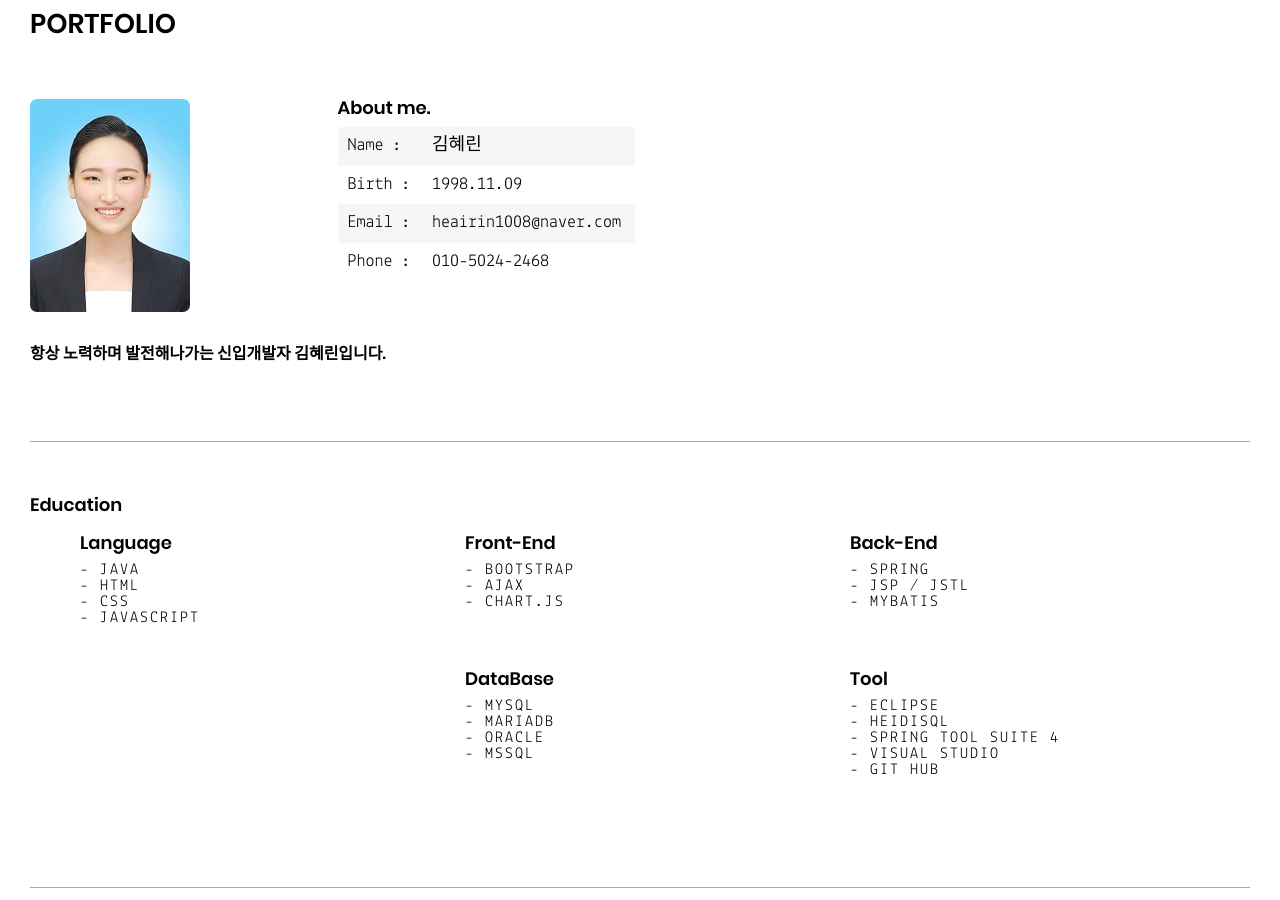
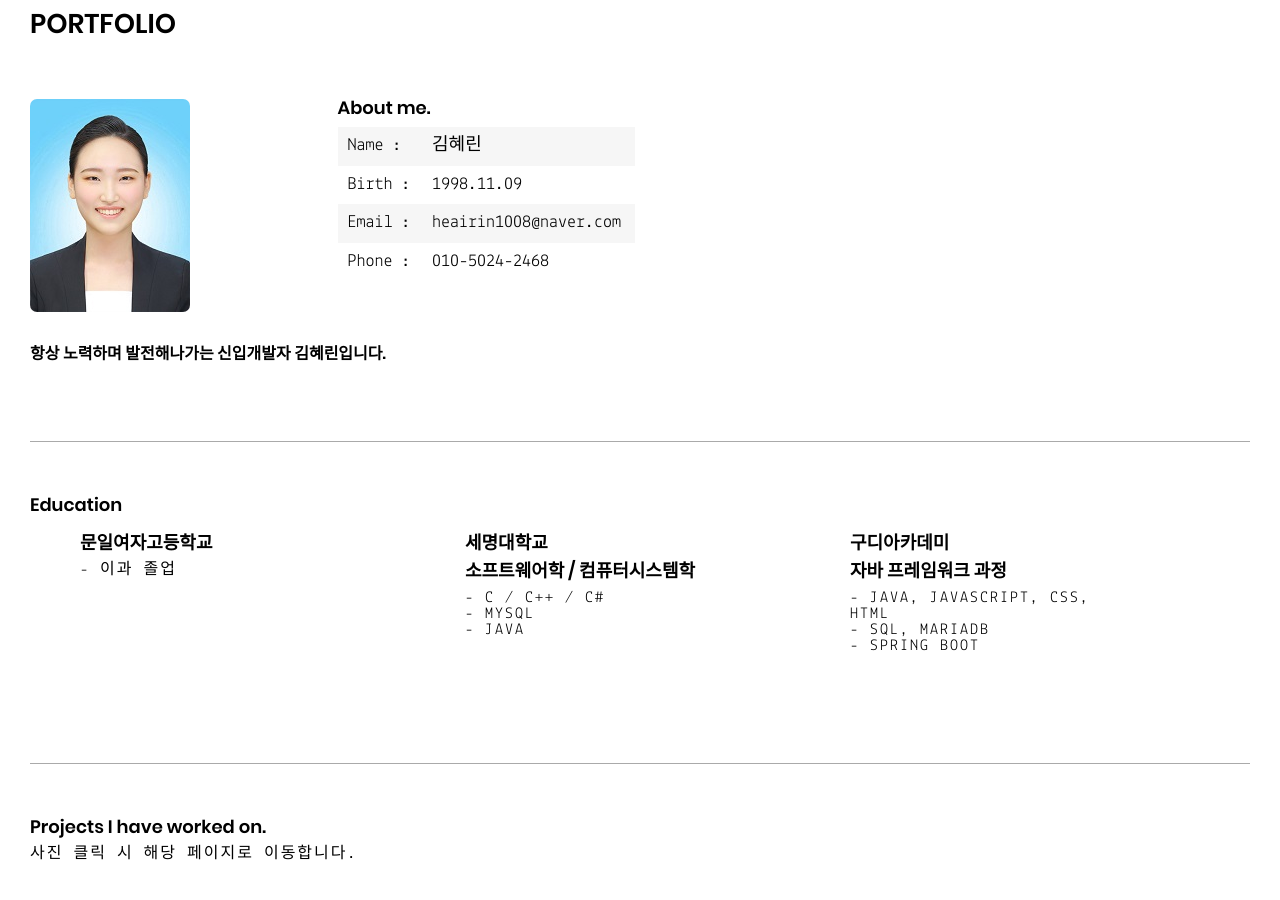
Before and after one commit to heairin1008/heairin1008.github.io, a Jekyll site: the page built from index.html, in a window 1280 px wide and 900 px high. Built offline with Jekyll 4.4.1, drawn with Linux system fonts in a browser that asks for light colours.

Commit message:
Update index.html

```diff
--- a/index.html
+++ b/index.html
@@ -52,43 +52,24 @@
 				<h3>Education</h3>
 				<ul class="container education-list" style="margin-left:20px;">
                				<li class="img-wrapper">
-						<h3>Language</h3>
-						<p class="h2"> - Java <br>
-						    - HTML <br>
-						    - CSS <br>
-						    - JavaScript
+						<h3>문일여자고등학교</h3>
+						<p class="h2">- 이과 졸업<br>
 						</p>
 					</li>
 					<li class="img-wrapper">
-						<h3>Front-End</h3>
-						<p class="h2"> - BootStrap <br>
-						    - AJAX <br>
-						    - Chart.js
+						<h3>세명대학교</h3>
+						<h3>소프트웨어학 / 컴퓨터시스템학</h3>
+						<p class="h2">- C / C++ / C#<br>
+						    - MySQL<br>
+						    - Java<br>
 						</p>
 					</li>
 					<li class="img-wrapper">
-						<h3>Back-End</h3>
-						<p class="h2"> - Spring <br>
-						    - JSP / JSTL <br>
-						    - MyBatis<br>
-						</p>
-					</li>
-					<br>
-					<li class="img-wrapper">
-						<h3>DataBase </h3>
-						<p class="h2"> - MySQL <br>
-						    - Mariadb <br>
-						    - Oracle <br>
-						    - MSSQL
-						</p>
-					</li>
-					<li class="img-wrapper">
-						<h3>Tool </h3>
-						<p class="h2"> - Eclipse <br>
-						    - Heidisql <br>
-					     	    - Spring Tool Suite 4 <br>
-						    - Visual Studio <br>
-						    - Git hub
+						<h3>구디아카데미</h3>
+						<h3>자바 프레임워크 과정</h3>
+						<p class="h2"> - Java, JavaScript, CSS, HTML<br>
+						    - SQL, MariaDB<br>
+						    - Spring Boot
 						</p>
 					</li>
 				</ul>
```
